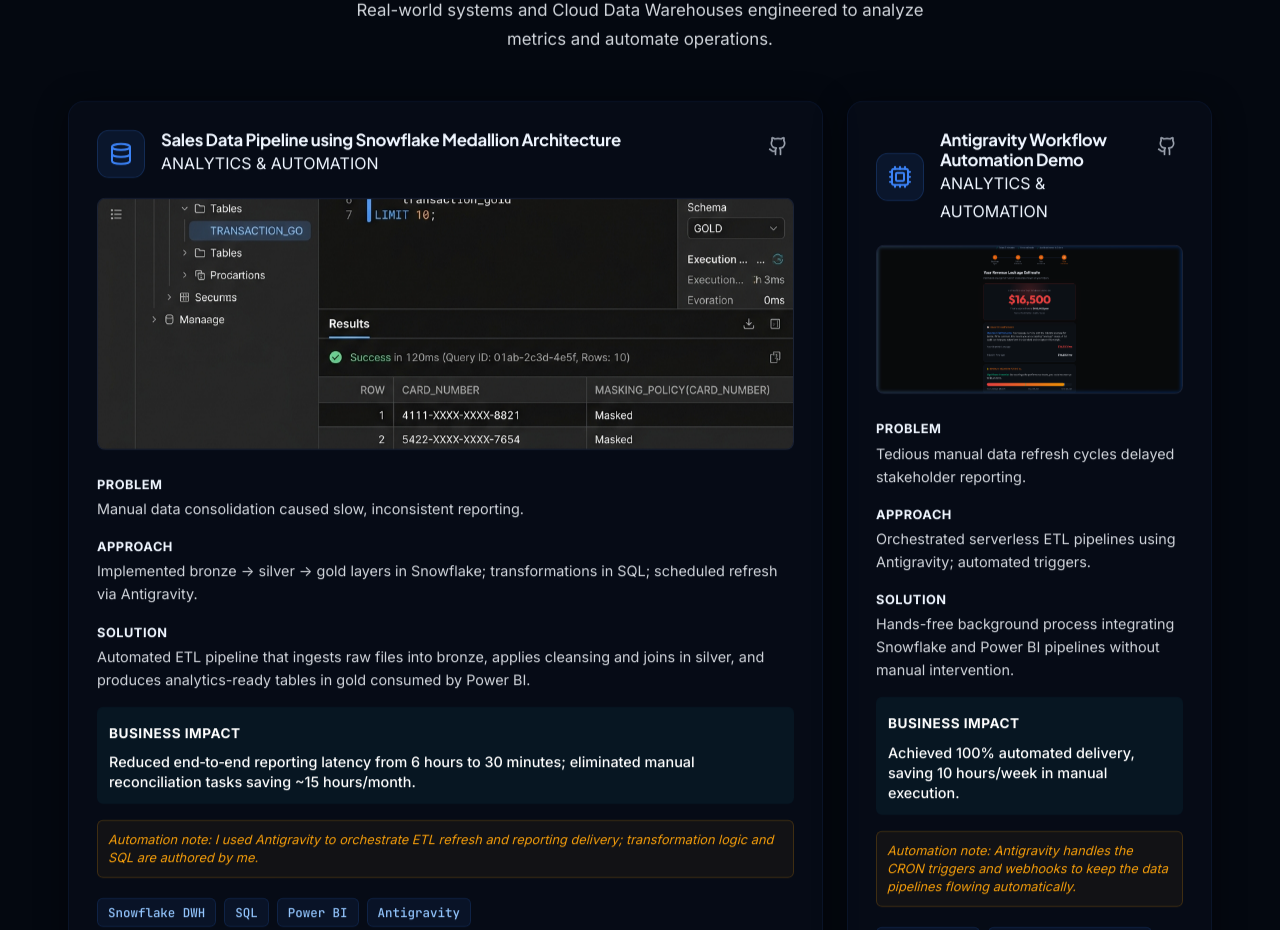
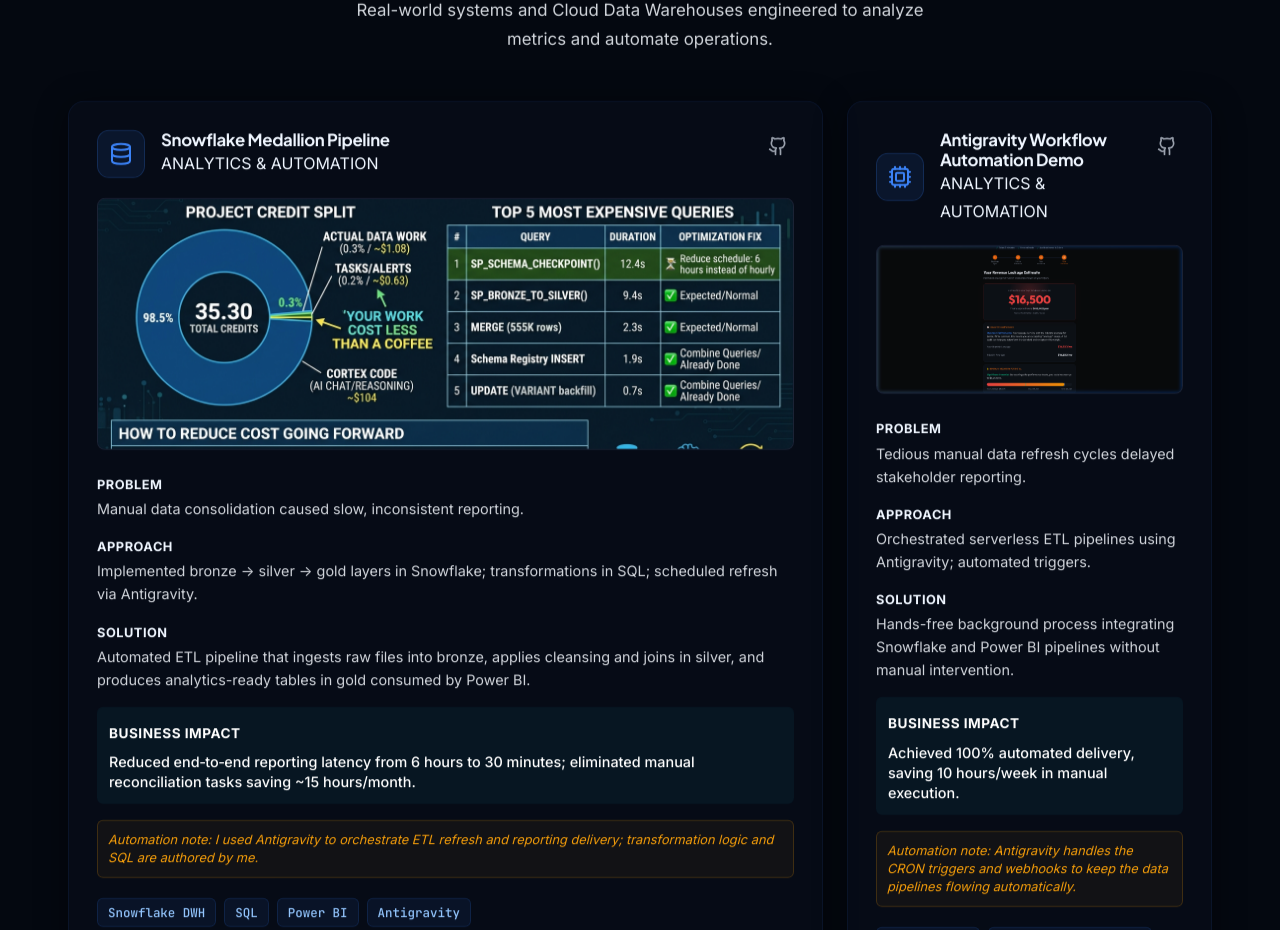
Before and after one commit to LeadGenData/haresh-kumar-portfolio, a React (Vite) app: page / in a window 1280 px wide. Shown: the part 3320-4250 px from the top of the page. Built offline with nearby package versions, Linux system fonts and the light colour scheme.

Commit message:
Add high-res local Snowflake Medallion Pipeline image

```diff
--- a/src/App.jsx
+++ b/src/App.jsx
@@ -520,9 +520,9 @@ const PowerBiDashboardIllustration = () => (
 
 const PROJECTS = [
   {
-    title: "Sales Data Pipeline using Snowflake Medallion Architecture",
+    title: "Snowflake Medallion Pipeline",
     icon: <Database size={24} />,
-    image: "/snowflake_console.png",
+    image: "/snowflake_pipeline.png",
     problem: "Manual data consolidation caused slow, inconsistent reporting.",
     approach: "Implemented bronze → silver → gold layers in Snowflake; transformations in SQL; scheduled refresh via Antigravity.",
     solution: "Automated ETL pipeline that ingests raw files into bronze, applies cleansing and joins in silver, and produces analytics-ready tables in gold consumed by Power BI.",
```
Also changed, not shown: public/snowflake_pipeline.png (added).
